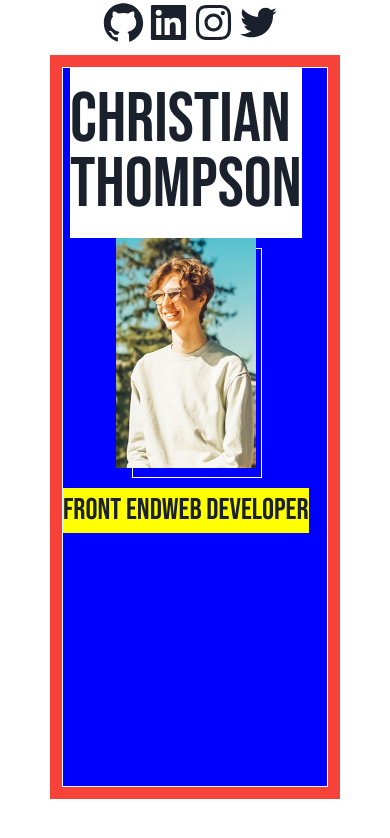
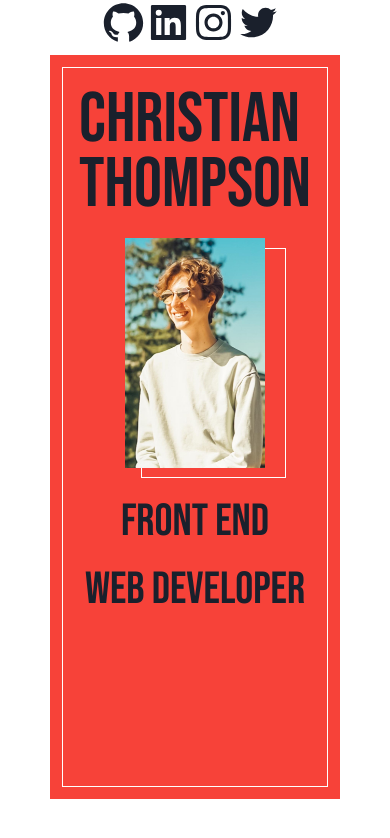
Before and after one commit to Weegius/Portfolio, a React (Create React App) app: page /#/ in a window 390 px wide. Shown: the top 838 px of the page. Built offline with nearby package versions, Linux system fonts and the light colour scheme; a web font is replaced by a local one.

Commit message:
changed look on iphone, adding a menu to see projects next

```diff
--- a/src/components/home.js
+++ b/src/components/home.js
@@ -6,15 +6,13 @@ const Home = () => {
   return (
     <>
       <AnimatePresence>
-
         <Flex
-          // p={3}
-          justifyContent={"space-between"}
+          // justifyContent={"space-between"}
           h="100%"
           w="100%"
           borderColor={"white"}
           borderWidth={1}
-          bg={"blue"}
+          justify="center"
         >
           <motion.div
             initial={{ opacity: 0 }}
@@ -22,21 +20,19 @@ const Home = () => {
             exit={{ opacity: 0 }}
           >
             <Flex alignSelf={"center"} flexDir="column">
-              {/* work */}
-
               {/* ----------------- NAME -------------------- */}
               <Flex
                 display={["flex", "flex", "none", "none"]}
                 alignSelf="center"
                 flexDir={"column"}
                 fontSize={[70, 100, 20, 20, 1]}
-                bg="white"
+                // bg="white"
               >
                 <Text>Christian</Text>
                 <Text mt={-10}>Thompson</Text>
               </Flex>
 
-              <Flex alignSelf={"center"}>
+              <Flex alignSelf={"center"} mt={[0, 0, 0, 2]}>
                 {/* ------------- WHITE BOX AROUND IMAGE -------------------- */}
                 <Flex
                   pos="absolute"
@@ -45,7 +41,7 @@ const Home = () => {
                   borderColor={"white"}
                   mt={5}
                   ml={4}
-                  w={[130, 165, 250, 270]}
+                  w={[145, 165, 250, 270]}
                   h={[230, 250, 350, 400]}
                   display={["flex", "none", "flex", "flex"]}
                 />
@@ -60,22 +56,21 @@ const Home = () => {
                   display={["flex", "none", "flex", "flex"]}
                 />
               </Flex>
-
             </Flex>
 
-              {/* --------------- BOTTOM TEXT ---------------- */}
+            {/* --------------- BOTTOM TEXT ---------------- */}
 
             <Flex
-              // flexDir={["row", "row", "none", "row"]}
-              fontSize={[30, 60, 60, 60]}
-              mt={[5, 10, 10, 0]}
-              // flexDir={"row"}
-              bg="yellow"
+              flexDir={["column", "row", "column", "row"]}
+              fontSize={[45, 60, 60, 60]}
+              mt={[5, 10, 10, 10]}
+              textAlign="center"
             >
               <Text>Front End</Text>
-              <Text>Web Developer</Text>
+              <Text ml={[0, 0, 0, 0]} fontWeight={200}>
+                Web Developer
+              </Text>
             </Flex>
-
           </motion.div>
         </Flex>
       </AnimatePresence>
```
